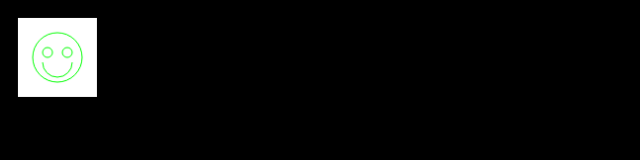
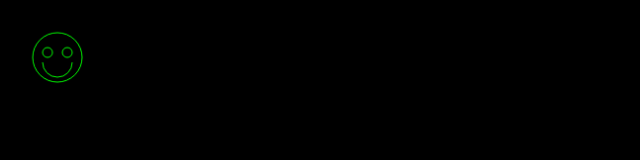
Before and after one commit to joker-zzp/Z-bolg.github.io, a plain HTML site: page index.html in a window 1280 px wide. Shown: the whole page, without its empty margins (0-640 px from the left). Drawn offline with Linux system fonts and the light colour scheme.

Commit message:
Update index.html

```diff
--- a/index.html
+++ b/index.html
@@ -15,7 +15,7 @@
 
 	    function test() {
 		    //CTX.clearRect(0, 0, 200, 100);
-		    CTX.fillStyle = '#ffffff';
+		    CTX.fillStyle = '#000000';
 		    CTX.fillRect(10, 10, 80, 80);
 
 		    let path = new Path2D();
```
